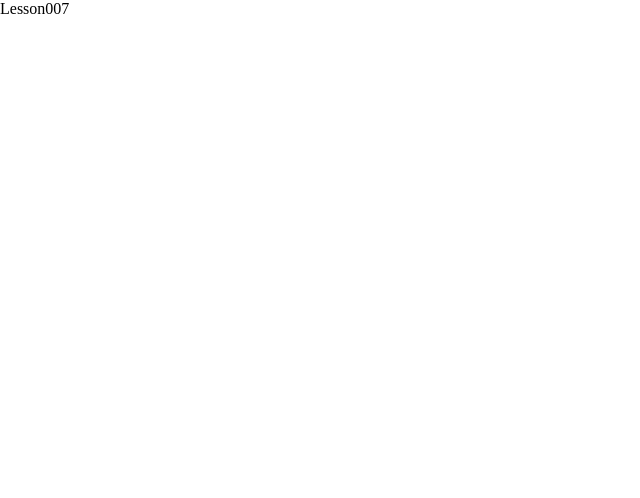
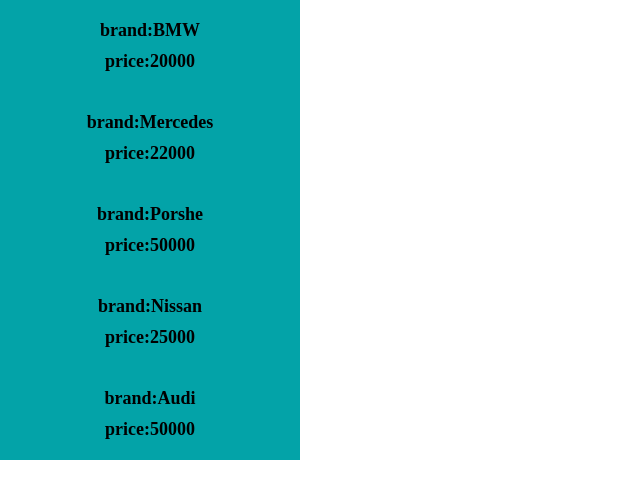
Before and after one commit to Akmi555/projec_02_ts, a React (Create React App) app: page / in a window 1280 px wide. Shown: the top 498 px of the page, without its empty margins (0-640 px from the left). Built offline with nearby package versions, Linux system fonts and the light colour scheme.

Commit message:
homework007_1

```diff
--- a/src/App.tsx
+++ b/src/App.tsx
@@ -1,19 +1,24 @@
 import "./App.css";
+
 
 
 // Lessons import
 // import Lesson006 from './lessons/Lesson006/Lesson006';
-import Lesson007 from "./lessons/Lesson007/Lesson007";
+// import Lesson007 from "./lessons/Lesson007/Lesson007";
 
 //Homeworks import
 // import Homework006 from "./homeworks/Homework006/Homework006";
+import Homework007 from "./homeworks/Homework007/Homework007";
+
 
 function App() {
   return (
     <div className="App">
       {/* <Lesson006/> */}
       {/* <Homework006 /> */}
-      <Lesson007 />
+      {/* <Lesson007 /> */}
+      <Homework007/>
+
     </div>
   );
 }
--- /dev/null
+++ b/src/homeworks/Homework007/Homework007.tsx
@@ -0,0 +1,19 @@
+import './styles.css'
+import { cars } from "./data";
+import { Car } from "./types";
+
+function Homework007() {
+  const resultCar: Car = cars.map((cars)  => {
+    return (
+      <div className='csr-component'>
+        <div>brand:{cars.brand}</div>
+        <div>price:{cars.price}</div>
+      </div>
+    );
+  });
+  console.log(resultCar);
+
+  return <div>{resultCar}</div>;
+}
+
+export default Homework007;
--- /dev/null
+++ b/src/homeworks/Homework007/data.js
@@ -0,0 +1,7 @@
+export const cars = [
+  { brand: "BMW", price: 20000, isDiesel: true },
+  { brand: "Mercedes", price: "22000", isDiesel: false },
+  { brand: "Porshe", price: 50000, isDiesel: true },
+  { brand: "Nissan", price: "25000", isDiesel: false },
+  { brand: "Audi", price: 50000, isDiesel: true },
+];
--- /dev/null
+++ b/src/homeworks/Homework007/styles.css
@@ -0,0 +1,11 @@
+.csr-component{
+    display: flex;
+    flex-direction: column;
+    align-items: center;
+    gap: 10px;
+    background-color: rgb(3, 163, 168);
+    width: 300px;
+    padding: 20px;
+    font-size: 18px;
+    font-weight: bold;
+}
--- /dev/null
+++ b/src/homeworks/Homework007/types.ts
@@ -0,0 +1,6 @@
+export interface Car {
+    brand: string;
+    price: number|string;
+    isDiesel?: boolean;
+
+}
```
